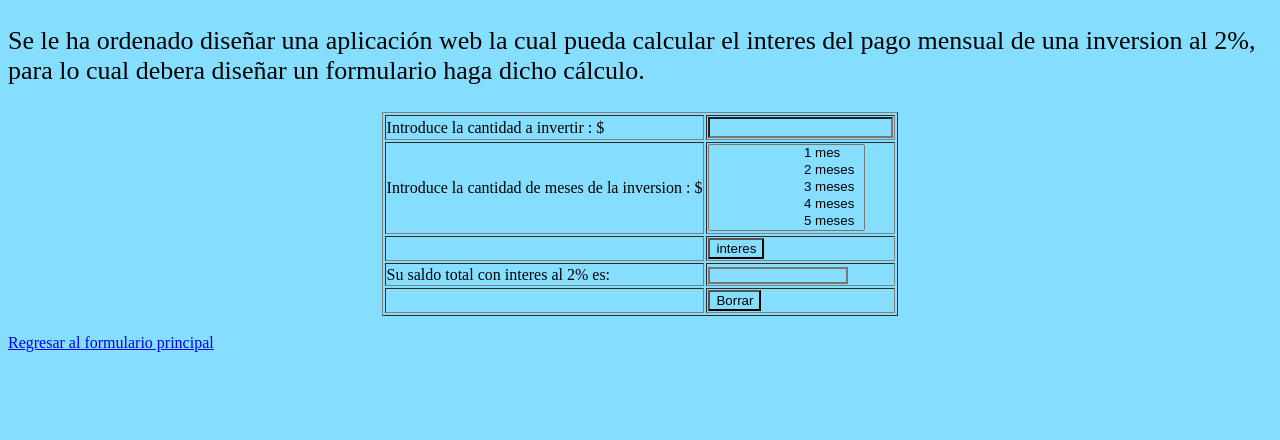
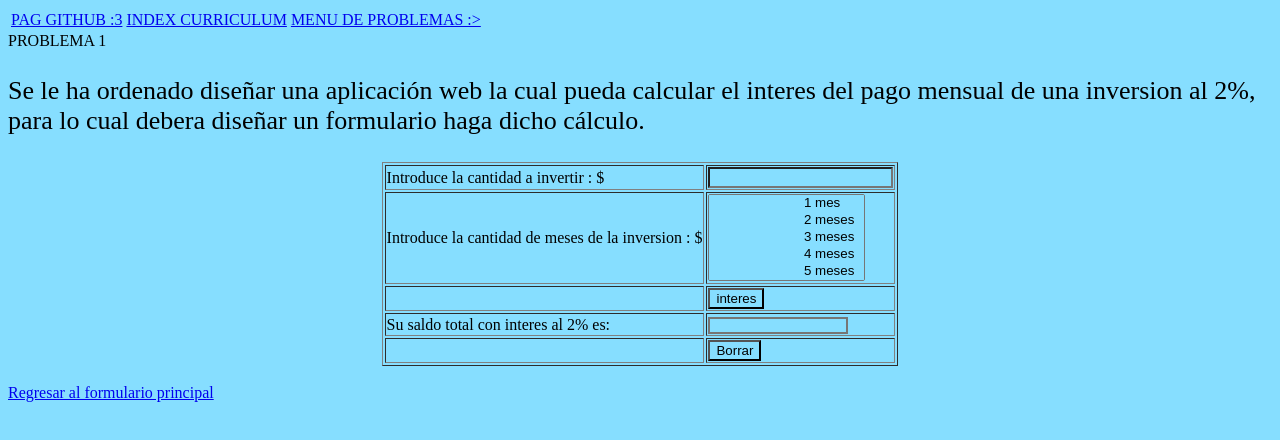
Before and after one commit to PedroUgalde/4IV8-PSW-UGALDE-DERBEZ-PEDRO-DANIEL, a plain HTML site: page problema01.html in a window 1280 px wide. Drawn offline with Linux system fonts and the light colour scheme.

Commit message:
ejercicio 1, el que hicimos en clase con las cosas extra que pidio del mes xd

```diff
--- a/problema01.html
+++ b/problema01.html
@@ -5,11 +5,29 @@
     <meta http-equiv="X-UA-Compatible" content="IE=edge">
     <meta name="viewport" content="width=device-width, initial-scale=1.0">
     <title>Problema 01 JS</title>
+    <link href="https://fonts.googleapis.com/css2?family=Righteous&display=swap" rel="stylesheet">
     <link rel="stylesheet" href="./CSS/problemas.css">
     <script src="JS/problema01.js" ></script>
 </head>
-<body>
+<body >
+    <nav>
+        <table>
+            <tr>
+                <td>
+                    <a href="https://github.com/PedroUgalde/4IV8-PSW-UGALDE-DERBEZ-PEDRO-DANIEL.git">PAG GITHUB :3</a>
+                </td>
+                <td>
+                    <a href="index.html">INDEX CURRICULUM</a>
+                </td>
+                <td>
+                    <a href="menuJS.html">MENU DE PROBLEMAS :></a>
+                </td>
+            </tr>
 
+
+        </table>
+    </nav>
+    <header>PROBLEMA 1</header>
     <p>
         Se le ha ordenado diseñar una aplicación web
         la cual pueda calcular el interes del pago mensual
```
